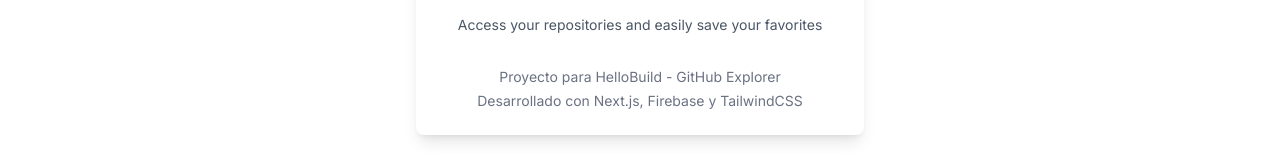
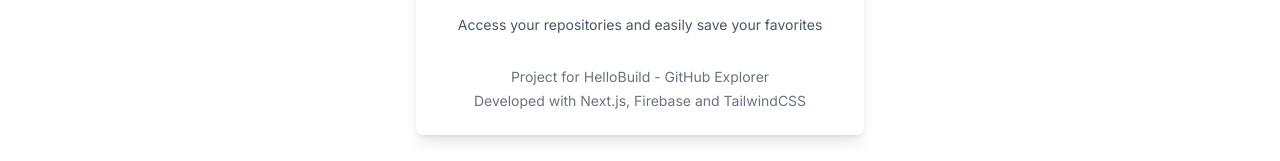
Before and after one commit to cfranco92/hellobuild-app, a Next.js app: page /login in a window 1280 px wide. Shown: the part 725-886 px from the top of the page. Built offline with nearby package versions, Linux system fonts and the light colour scheme; no server answers.

Commit message:
[MAIN] Improve footer description

```diff
--- a/src/components/layout/Footer.tsx
+++ b/src/components/layout/Footer.tsx
@@ -3,8 +3,8 @@
 export default function Footer() {
   return (
     <footer className="mt-8 text-center text-gray-500 text-sm">
-      <p>Proyecto para HelloBuild - GitHub Explorer</p>
-      <p className="mt-1">Desarrollado con Next.js, Firebase y TailwindCSS</p>
+      <p>Project for HelloBuild - GitHub Explorer</p>
+      <p className="mt-1">Developed with Next.js, Firebase and TailwindCSS</p>
     </footer>
   );
 }
```
Also changed, not shown: 1 other file (tests, documents, lock files or other folders).
